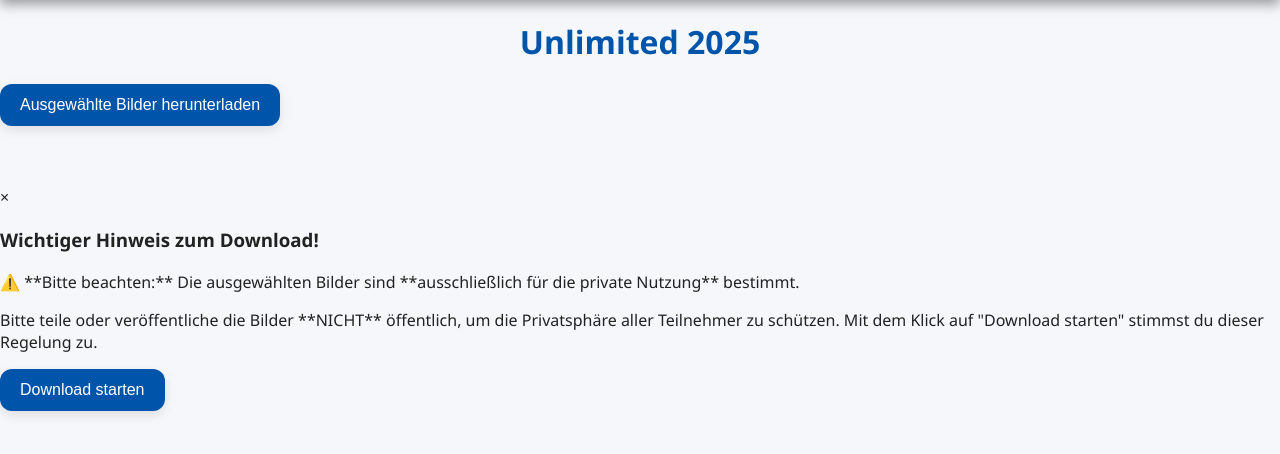
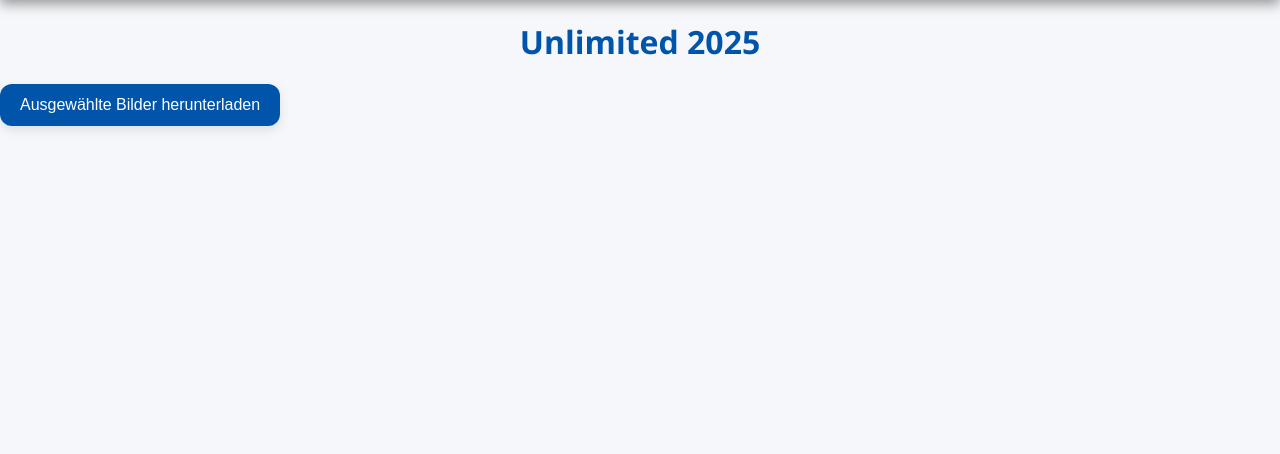
Before and after one commit to Tim-Thiel/r-rangers-test, a PHP site: page /bereiche/aktionen/unlimited2025.html in a window 1280 px wide. Shown: the part 76-530 px from the top of the page. Run offline with PHP 8.4, Linux system fonts and the light colour scheme.

Commit message:
Update style.css

```diff
--- a/css/style.css
+++ b/css/style.css
@@ -258,6 +258,56 @@
         font-size: 20px;
     }
 }
+/* --------------------------------------------
+   DOWNLOAD MODAL (HINWEIS-POPUP)
+--------------------------------------------- */
+.modal-overlay {
+    position: fixed; /* Legt das Pop-up über alles */
+    top: 0;
+    left: 0;
+    width: 100%;
+    height: 100%;
+    background: rgba(0, 0, 0, 0.7); /* Dunkler, halbtransparenter Hintergrund */
+    display: flex; /* Zum Zentrieren des Inhalts */
+    justify-content: center;
+    align-items: center;
+    z-index: 9990; /* Unter der Lightbox (9999), aber über allem anderen */
+    opacity: 1;
+    transition: opacity 0.3s ease;
+}
+
+.modal-overlay.hidden {
+    opacity: 0;
+    pointer-events: none; /* Macht das Pop-up unsichtbar und nicht klickbar */
+}
+
+.modal-content {
+    background: white;
+    padding: 30px;
+    border-radius: var(--radius);
+    max-width: 450px;
+    text-align: center;
+    box-shadow: 0 10px 30px rgba(0, 0, 0, 0.5);
+    position: relative;
+}
+
+.modal-content h3 {
+    color: var(--ranger-blue);
+    margin-top: 0;
+}
+
+.modal-close {
+    position: absolute;
+    top: 10px;
+    right: 20px;
+    font-size: 30px;
+    color: #999;
+    cursor: pointer;
+}
+
+#startDownloadBtn {
+    margin-top: 20px;
+}
 /* ================================================
    STYLES VON index.html
    (Startseite-Menü)
```
